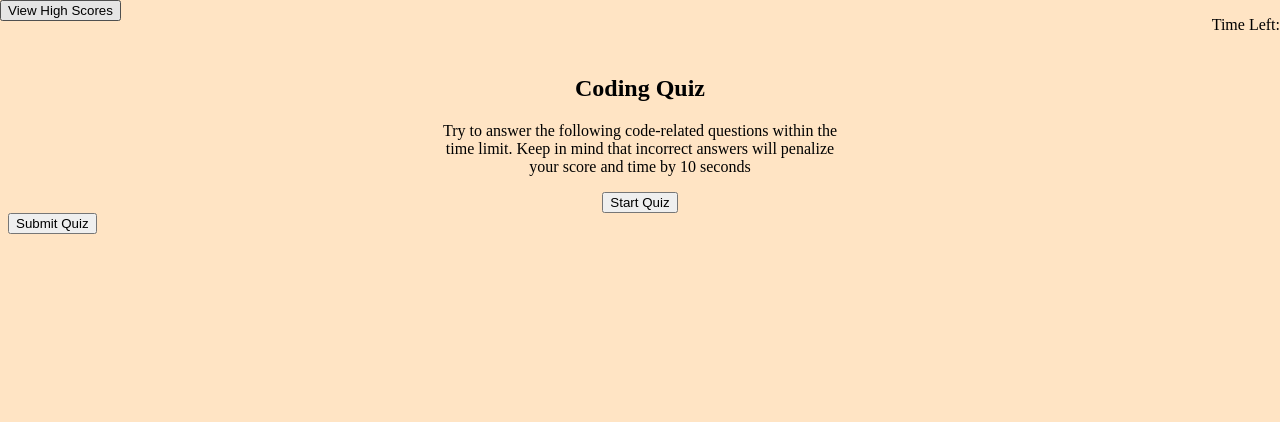
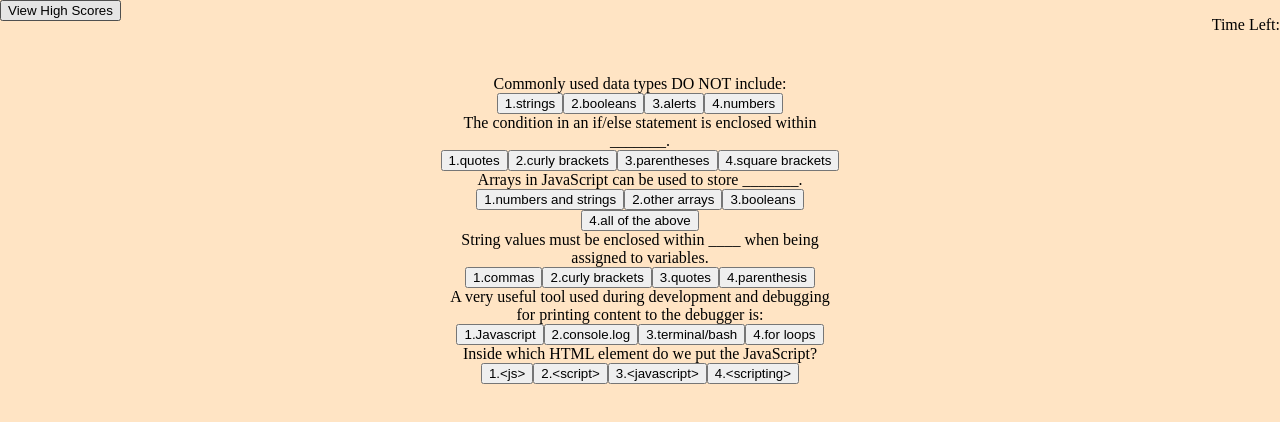
Before and after one commit to DazedChou/Coding-Quiz, a plain HTML site: page index.html in a window 1280 px wide. Both pictures are taken after a click on the button "Start Quiz". Drawn offline with Linux system fonts and the light colour scheme.

Commit message:
Add all questions to be displayed

```diff
--- a/index.html
+++ b/index.html
@@ -8,19 +8,25 @@
         <title>Coding Quiz</title>
     </head>
     <body>
-        <header></header>
         <button id = "highScores">View High Scores</button>
-            <p id = "timeLeft">Time Left: </p>
+        <p id = "timeLeft">Time Left: </p>
+
+        <main>
+            <header></header>
+
             <section id = "quiz">
                 <h2>Coding Quiz</h2>
                 <p>Try to answer the following code-related questions within the time limit.
                     Keep in mind that incorrect answers will penalize your score and time
                     by 10 seconds
                 </p>
+                <div id = "choiceSelection"></div>
                 <button type = "button" id = "start">Start Quiz</button>
             </section>
             <button id = "submit">Submit Quiz</button>
             <div id = "results"></div>
 
+        </main>
+        <script src = "./script.js"></script>
     </body>
 </html>
--- /dev/null
+++ b/script.js
@@ -0,0 +1,146 @@
+//declare variables
+var quizEl = document.querySelector("#quiz");
+var resultsEl = document.querySelector("#results");
+var startEl = document.querySelector("#start");
+var choiceEl = document.querySelector("#choiceSelection")
+var quiz = [];
+
+var questions = [
+    {
+        question: "Commonly used data types DO NOT include: ",
+        answers: {
+            a: "strings",
+            b: "booleans",
+            c: "alerts",
+            d: "numbers"
+        },
+        correct: "c"
+    },
+    {
+        question: "The condition in an if/else statement is enclosed within _______.",
+        answers: {
+            a: "quotes",
+            b: "curly brackets",
+            c: "parentheses",
+            d: "square brackets"
+        },
+        correct: "c"
+    },
+    {
+        question: "Arrays in JavaScript can be used to store _______.",
+        answers: {
+            a: "numbers and strings",
+            b: "other arrays",
+            c: "booleans",
+            d: "all of the above"
+        },
+        correct: "d"
+    },
+    {
+        question: "String values must be enclosed within ____ when being assigned to variables.",
+        answers: {
+            a: "commas",
+            b: "curly brackets",
+            c: "quotes",
+            d: "parenthesis"
+        },
+        correct: "c"
+    },
+    {
+        question: "A very useful tool used during development and debugging for printing content to the debugger is: ",
+        answers: {
+            a: "Javascript",
+            b: "console.log",
+            c: "terminal/bash",
+            d: "for loops"
+        },
+        correct: "b"
+    },
+    {
+        question: "Inside which HTML element do we put the JavaScript?",
+        answers: {
+            a: "<js>",
+            b: "<script>",
+            c: "<javascript>",
+            d: "<scripting>"
+        },
+        correct: "b"
+    },
+];
+
+
+//create functions
+
+// function createQuiz(){
+
+//     function displayQuestions(){
+
+//         //create buttons and append
+
+//         for(let i = 0 ; i < questions.length ; i++){
+//             var choiceA = document.createElement("button");
+//             var choiceB = document.createElement("button");
+//             var choiceC = document.createElement("button");
+//             var choiceD = document.createElement("button");
+
+//             choicesEl.appendChild(choiceA);
+//             choicesEl.appendChild(choiceB);
+//             choicesEl.appendChild(choiceC);
+//             choicesEl.appendChild(choiceD);
+
+//             quizEl.children[0].textContent = questions[i].question;
+//             choiceA.textContent = "1." + questions[i].answers.a;
+//             choiceB.textContent = "2." +  questions[i].answers.b;
+//             choiceC.textContent = "3." +  questions[i].answers.c;
+//             choiceD.textContent = "4." +  questions[i].answers.d;
+//         }
+
+
+
+//     }
+
+//     function getResults(){
+
+//     }
+
+//     displayQuestions();
+//     getResults();
+
+// }
+function displayQuestions(){
+
+    startEl.setAttribute("style","display:none");
+    quizEl.children[0].setAttribute("style","display:none");
+    quizEl.children[1].setAttribute("style","display:none");
+    //create buttons and append
+
+    for(let i = 0 ; i < questions.length ; i++){
+
+        var currentQ = questions[i].question;
+        var question = document.createElement("div");
+        question.setAttribute("class","question");
+        choiceEl.appendChild(question);
+        question.textContent = currentQ;
+
+        var choiceA = document.createElement("button");
+        var choiceB = document.createElement("button");
+        var choiceC = document.createElement("button");
+        var choiceD = document.createElement("button");
+
+        choiceEl.appendChild(choiceA);
+        choiceEl.appendChild(choiceB);
+        choiceEl.appendChild(choiceC);
+        choiceEl.appendChild(choiceD);
+
+
+        choiceA.textContent = "1." + questions[i].answers.a;
+        choiceB.textContent = "2." +  questions[i].answers.b;
+        choiceC.textContent = "3." +  questions[i].answers.c;
+        choiceD.textContent = "4." +  questions[i].answers.d;
+    }
+
+
+
+}
+startEl.addEventListener("click",displayQuestions);
+// function endQuiz();
--- a/style.css
+++ b/style.css
@@ -27,3 +27,7 @@ header{
     width: 400px;
     margin: auto;
 }
+
+#submit {
+    display: none;
+}
```
Also changed, not shown: style.js (deleted).
